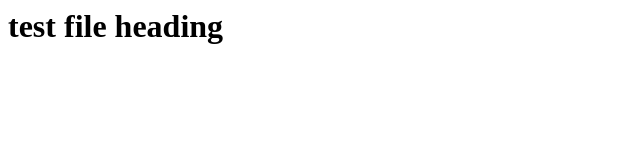
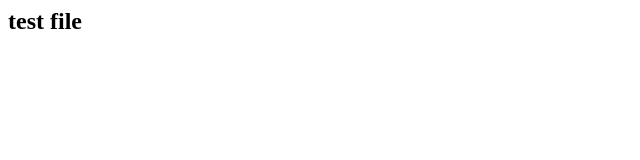
Before and after one commit to gitoff-star/gitoff-star, a plain HTML site: page index.html in a window 1280 px wide. Shown: the whole page, without its empty margins (0-640 px from the left). Drawn offline with Linux system fonts and the light colour scheme.

Commit message:
updated file heading for testing

```diff
--- a/index.html
+++ b/index.html
@@ -3,7 +3,7 @@
 
 
 <div>
-<h1 >test file heading</h1>
+<h2> test file</>
 </div>
 
 
```
